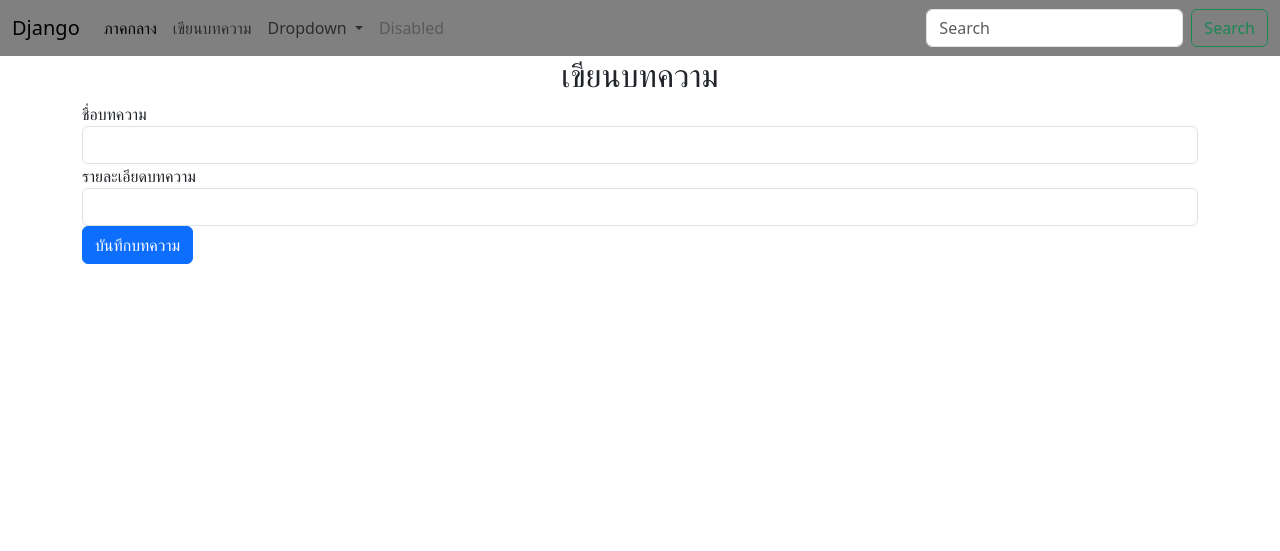
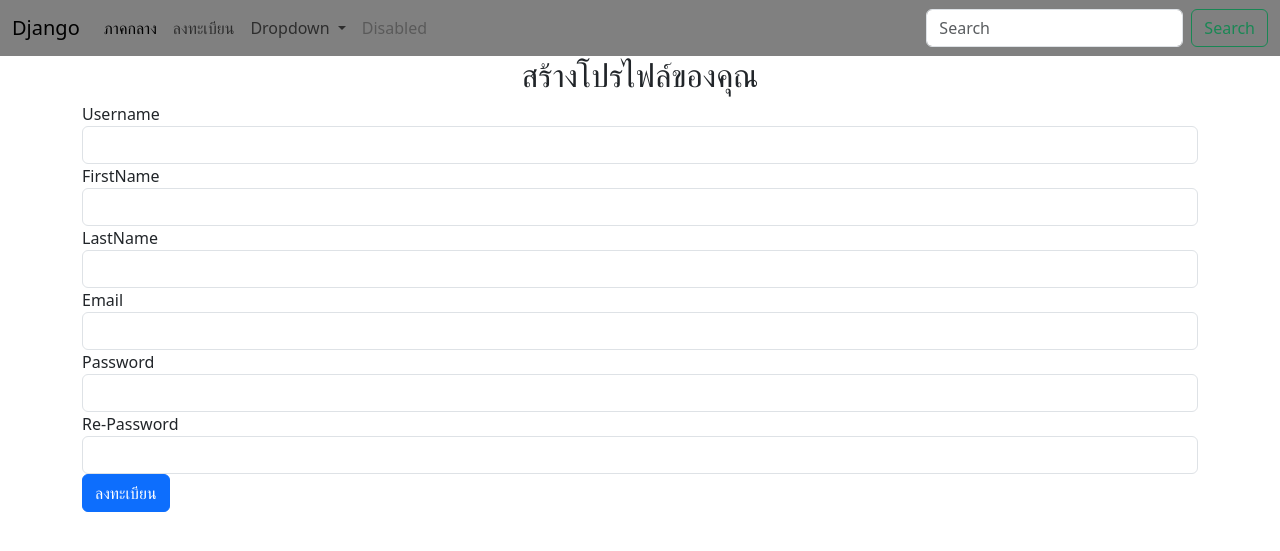
Before and after one commit to ktrakunlertrat/django, a Django app: page /createForm in a window 1280 px wide. Shown: the top 551 px of the page. Run offline with Django 4.2, Linux system fonts and the light colour scheme.

Commit message:
update register 27/5/67 15.18

```diff
--- a/postgresTest/postgresTest/urls.py
+++ b/postgresTest/postgresTest/urls.py
@@ -23,5 +23,5 @@ urlpatterns = [
     path('',views.hello),
     path('page1',views.page1),
     path('createForm',views.createForm),
-    path('addform',views.addBlog)
+    path('addform',views.addUser)
 ]
--- a/postgresTest/testdb/templates/form.html
+++ b/postgresTest/testdb/templates/form.html
@@ -2,18 +2,34 @@
 
 {% block content %}
 
-<h2 align="center">เขียนบทความ</h2>
+<h2 align="center">สร้างโปรไฟล์ของคุณ</h2>
 <form action="addform" method="post">
     {% csrf_token %}
     <div class="form-group">
-        <label for="">ชื่อบทความ</label>
-        <input type="text" class="form-control" name="name">
+        <label for="">Username</label>
+        <input type="text" class="form-control" name="username">
     </div>
     <div class="form-group">
-        <label for="">รายละเอียดบทความ</label>
-        <input type="text" class="form-control" name="description">
+        <label for="">FirstName</label>
+        <input type="text" class="form-control" name="firstname">
     </div>
-    <input type="submit" value="บันทึกบทความ" class="btn btn-primary">
+    <div class="form-group">
+        <label for="">LastName</label>
+        <input type="text" class="form-control" name="lastname">
+    </div>
+    <div class="form-group">
+        <label for="">Email</label>
+        <input type="email" class="form-control" name="email">
+    </div>
+    <div class="form-group">
+        <label for="">Password</label>
+        <input type="password" class="form-control" name="password">
+    </div>
+    <div class="form-group">
+        <label for="">Re-Password</label>
+        <input type="password" class="form-control" name="repassword">
+    </div>
+    <input type="submit" value="ลงทะเบียน" class="btn btn-primary">
 
 </form>
 
--- a/postgresTest/testdb/templates/layout.html
+++ b/postgresTest/testdb/templates/layout.html
@@ -23,7 +23,7 @@
                 <a class="nav-link active" aria-current="page" href="/page1">ภาคกลาง</a>
               </li>
               <li class="nav-item">
-                <a class="nav-link" href="/createForm">เขียนบทความ</a>
+                <a class="nav-link" href="/createForm">ลงทะเบียน</a>
               </li>
               <li class="nav-item dropdown">
                 <a class="nav-link dropdown-toggle" href="#" role="button" data-bs-toggle="dropdown" aria-expanded="false">
--- a/postgresTest/testdb/views.py
+++ b/postgresTest/testdb/views.py
@@ -1,16 +1,12 @@
-from django.shortcuts import render
+from django.shortcuts import render,redirect
+from .models import Post
+from django.contrib.auth.models import User
 
 # Create your views here.
 def hello(request):
-    tags=['น้ำตก','ธรรมชาติ','หน้าฝน','ตากหมอก']
-    rating=4
-    return render(request,'index.html',
-    {
-        'name':'บทความท่องเที่ยวภาคเหนือ',
-        'author':'Khemmachat',
-        'tags':tags,
-        'rating':rating
-    })
+    #Query Data From Model
+    data=Post.objects.all()
+    return render(request,'index.html',{'posts':data})
 
 def page1(request):
     return render(request,'page1.html')
@@ -18,7 +14,30 @@ def page1(request):
 def createForm(request):
     return render(request,'form.html')
 
-def addBlog(request):
-    name=request.POST['name']
-    description=request.POST['description']
-    return render(request,'result.html',{'name':name,'description':description})
+def addUser(request):
+    username=request.POST['username']
+    firstname=request.POST['firstname']
+    lastname=request.POST['lastname']
+    email=request.POST['email']
+    password=request.POST['password']
+    repassword=request.POST['repassword']
+
+    if password==repassword :
+        if User.objects.filter(username=username).exists():
+            print("UserName นี้มีคนใช้แล้ว")
+            return redirect('/createForm')
+        elif User.objects.filter(email=email).exists():
+            print("Email นี้เคยลงทะเบียนแล้ว")
+            return redirect('/createForm')
+        else :
+            user=User.objects.create_user(
+        username=username,
+        password=password,
+        email=email,
+        first_name=firstname,
+        last_name=lastname
+        )
+        user.save()
+        return redirect('/')
+    else :
+        return redirect('/createForm')
```
Also changed, not shown: postgresTest/testdb/templates/index.html (+19 -16 lines).
